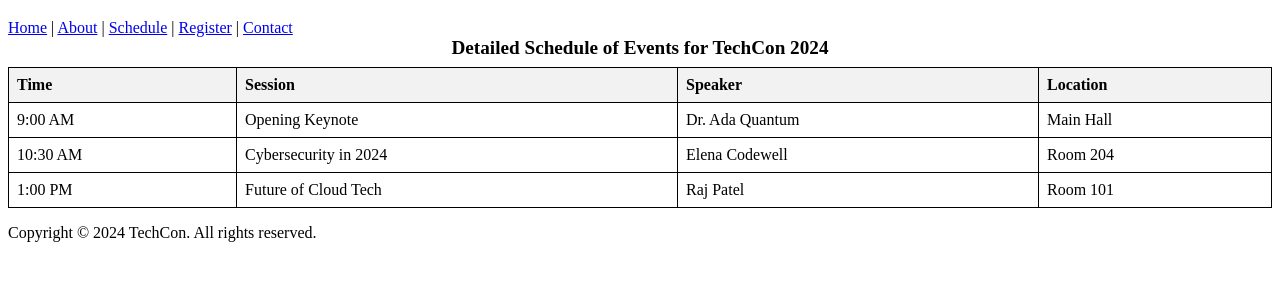
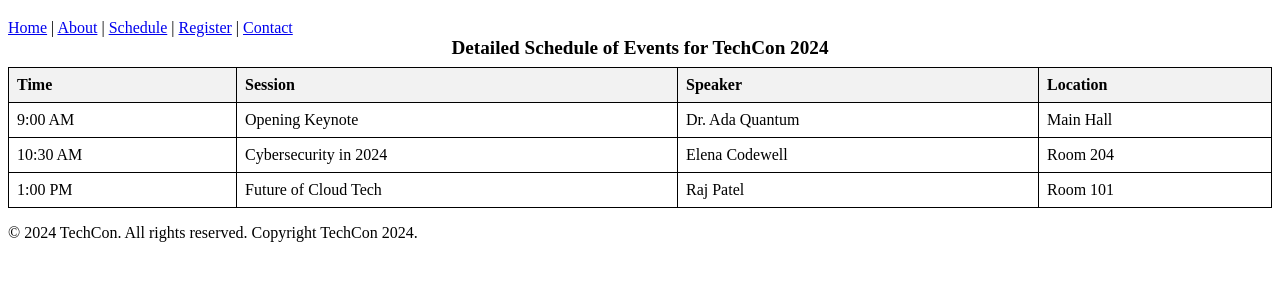
Before and after one commit to Favobiorah1/TechCon_HTML, a plain HTML site: page techcon_website/schedule.html in a window 1280 px wide. Shown: the part 61-342 px from the top of the page. Drawn offline with Linux system fonts and the light colour scheme.

Commit message:
add schedule.html

```diff
--- a/techcon_website/schedule.html
+++ b/techcon_website/schedule.html
@@ -74,7 +74,7 @@
   </main>
 
   <footer>
-  <p>Copyright &copy; 2024 TechCon. All rights reserved.</p>
-  </footer>
+  <p>&copy; 2024 TechCon. All rights reserved. Copyright TechCon 2024.</p>
+</footer>
 </body>
 </html>
```
